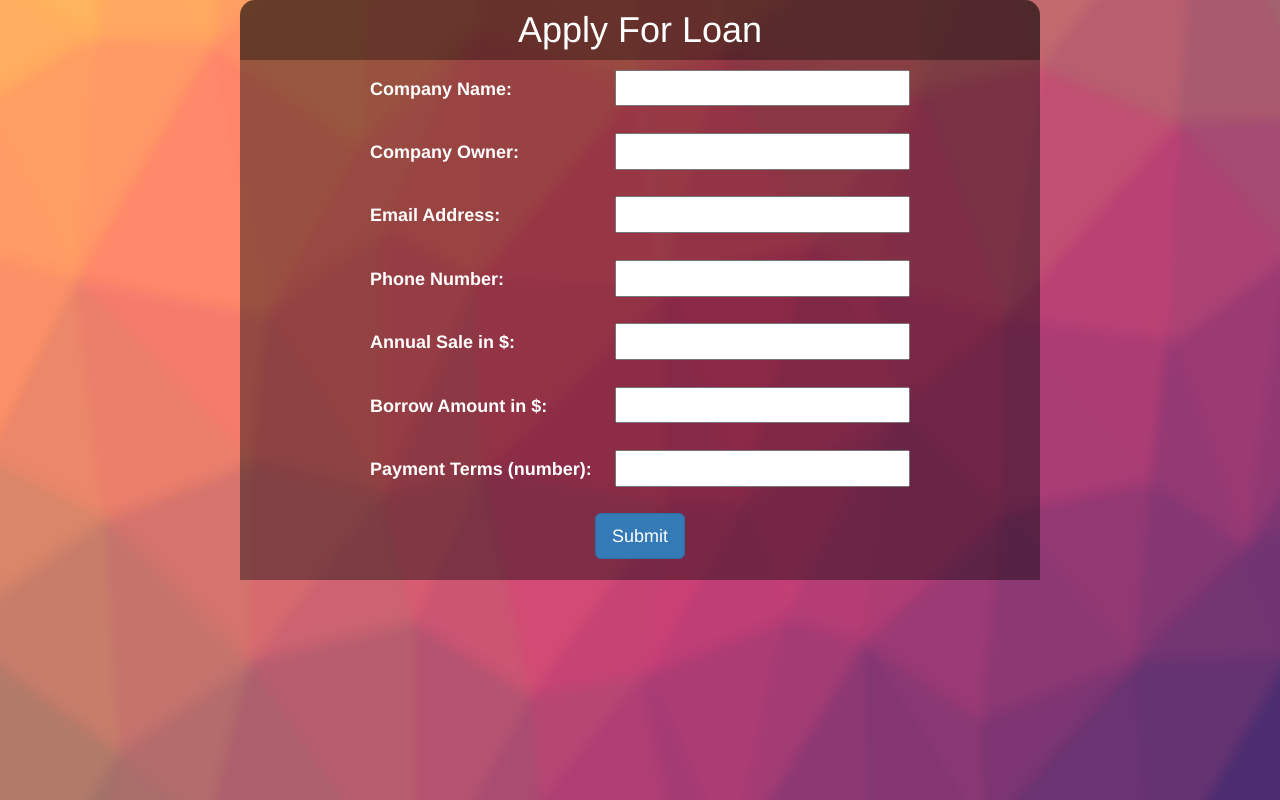
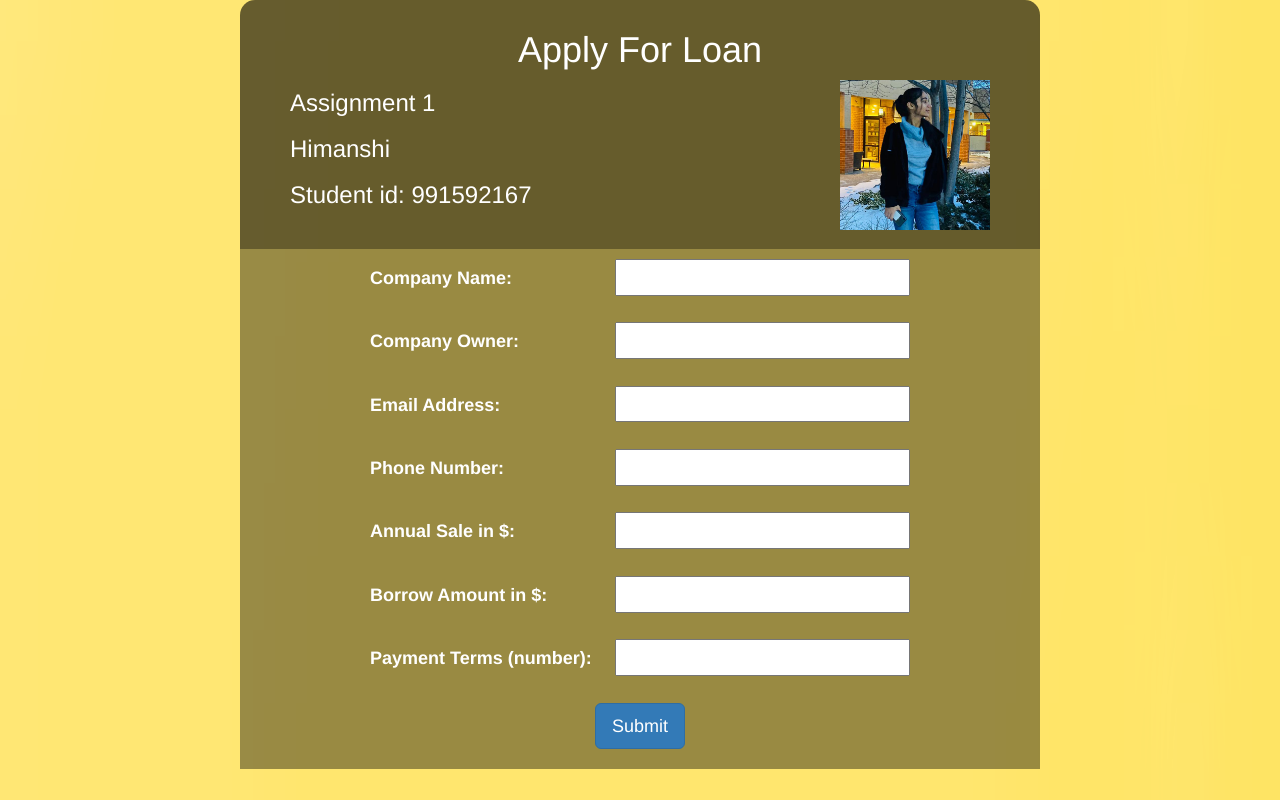
Before and after one commit to abhijeetmssn/Loan-Management, a plain HTML site: page index.html in a window 1280 px wide. Drawn offline with nearby package versions, Linux system fonts and the light colour scheme.

Commit message:
added pic

```diff
--- a/css/style.css
+++ b/css/style.css
@@ -1,9 +1,4 @@
-body{
-    background-position:center ;
-}
-
 label{
-    position: relative;
     width: 240px;
     display: inline-block;
     font-weight: bold;
@@ -19,18 +14,26 @@ label{
     color: white;
     padding-top: 10px;
     margin: auto;
+    height: max-content;
     height: 520px;
 
 
 }
 
 h1{
+    text-align: center;
+}
+
+h3{
+margin-left: 50px;
+}
+
+.header{
     width: 800px;
     background-color:rgb(0,0,0,0.6);
     margin: auto;
     color: #FFFFFF;
     padding: 10px 0px 10px 0px;
-    text-align: center;
     border-radius: 15px 15px 0px 0px;
 }
 
@@ -66,3 +69,7 @@ h1{
     font-size: larger;
     color: black;
 }
+img{
+    margin-top: -150px;
+    margin-left:600px ;
+}
--- a/css/style1.css
+++ b/css/style1.css
@@ -1,13 +1,19 @@
 h1{
+    text-align: center;
+}
+
+h3{
+margin-left: 50px;
+}
+
+.header{
     width: 800px;
     background-color:rgb(0,0,0,0.6);
     margin: auto;
     color: #FFFFFF;
     padding: 10px 0px 10px 0px;
-    text-align: center;
     border-radius: 15px 15px 0px 0px;
 }
-
 .main{
     position: relative;
     background-color: rgb(0,0,0,0.4);
@@ -85,9 +91,19 @@ span{
 }
 
 .finalmessage{
-    display: inline-flex;
+    text-align: center;
+    font-size: 25px;
+    font-weight: bold;
 }
 
 option{
     color: black;
 }
+.box{
+    color: black;
+}
+
+img{
+    margin-top: -150px;
+    margin-left:600px ;
+}
--- a/index.html
+++ b/index.html
@@ -11,11 +11,17 @@
     <script src="https://maxcdn.bootstrapcdn.com/bootstrap/3.4.1/js/bootstrap.min.js"></script>
     <title>Himanshi</title>
 </head>
-<body style="background-image:url(images/bg.png); background-size: 200% 330%;"></div>
+<body style="background-image:url(images/bg.png); background-size: 1000% 5550%;">
 
-    <script src="js/script.js"></script>
-    <h1>Apply For Loan</h1>
-
+    <script src="js/script.js">
+</script>
+<div class="header">
+    <h1 class="h1">Apply For Loan</h1>
+    <h3>Assignment 1</h3>
+    <h3>Himanshi </h3>
+    <h3>Student id: 991592167</h3>
+    <img src="images/pic.jpg" alt="Trulli" width="150" height="150">
+</div>
     <form action="" class="main">
         <label for="fname" >Company Name:</label>
         <input type="text" id="cName" name="cName" class="cname"><br><br>
--- a/js/script.js
+++ b/js/script.js
@@ -54,6 +54,7 @@ storeLoanData = () => {
   }
 
   const loanInfo = JSON.parse(localStorage.getItem("loanData"));
+  let interest, payment, profit;
   if (loanInfo) {
     document.getElementById("cName").innerHTML = loanInfo.companyName;
     document.getElementById("cOwner").innerHTML = loanInfo.companyOwner;
@@ -61,10 +62,10 @@ storeLoanData = () => {
     document.getElementById("borrowAmount").innerHTML = loanInfo.borrowAmount;
     document.getElementById("paymentTerms").innerHTML = loanInfo.paymentTerms;
 
-    const interest = (loanInfo.borrowAmount * loanInfo.paymentTerms) / (12 * 3);
-    const payment = parseInt(loanInfo.borrowAmount)
+    interest = (loanInfo.borrowAmount * loanInfo.paymentTerms) / (12 * 3);
+    payment = parseInt(loanInfo.borrowAmount)
       + interest;
-    const profit = payment - parseInt(loanInfo.borrowAmount);
+    profit = payment - parseInt(loanInfo.borrowAmount);
 
     if (interest) {
       document.getElementById("interest").innerHTML = interest.toFixed(2);
@@ -79,6 +80,7 @@ storeLoanData = () => {
   }
 
   storeAllLoanData = () => {
+      console.log(interest)
     let updateLoadObj = {
       ...loanInfo,
       interest: interest.toFixed(2),
```
Also changed, not shown: approval.html (+12 -5 lines), images/pic.jpg (added).
